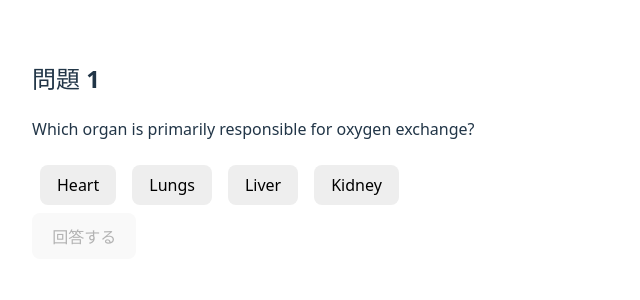
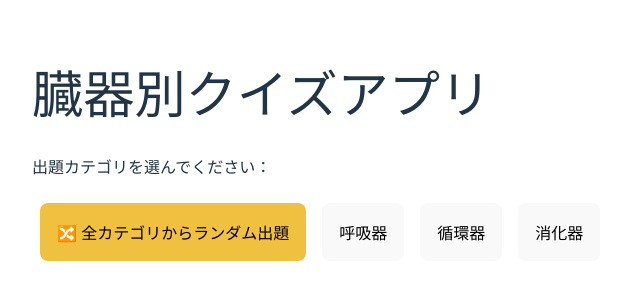
Before and after one commit to takayukitsujimoto/quiz-app, a React (Vite) app: page / in a window 1280 px wide. Shown: the part 250-550 px from the top of the page, without its empty margins (0-640 px from the left). Built offline with nearby package versions, Linux system fonts and the light colour scheme.

Commit message:
Add all-category random quiz mode

```diff
--- a/src/App.jsx
+++ b/src/App.jsx
@@ -11,22 +11,37 @@ function shuffleArray(array) {
   return copied;
 }
 
+// 利用できるカテゴリ一覧（増やすだけでOK）
+const categories = ["呼吸器", "循環器", "消化器"];
+
 function App() {
-  // 初回読み込み時に10問をランダムに選択
-  const shuffledQuestions = shuffleArray(allQuestions).slice(0, 10);
-  const [questions] = useState(shuffledQuestions);
-
+  const [view, setView] = useState("home"); // "home", "quiz", "result"
+  const [selectedCategory, setSelectedCategory] = useState(null);
+  const [questions, setQuestions] = useState([]);
   const [currentIndex, setCurrentIndex] = useState(0);
   const [selected, setSelected] = useState(null);
   const [showExplanation, setShowExplanation] = useState(false);
   const [score, setScore] = useState(0);
-  const [finished, setFinished] = useState(false);
 
   const currentQuestion = questions[currentIndex];
 
+  const startQuiz = (category) => {
+   const filtered = category
+     ? allQuestions.filter(q => q.category === category)
+     : allQuestions;
+   const shuffled = shuffleArray(filtered).slice(0, 10);
+   setSelectedCategory(category);
+   setQuestions(shuffled);
+   setCurrentIndex(0);
+   setScore(0);
+   setSelected(null);
+   setShowExplanation(false);
+   setView("quiz");
+ };
+
+
   const handleAnswer = () => {
     if (selected === null) return;
-
     if (currentQuestion.choices[selected].isCorrect) {
       setScore(score + 1);
     }
@@ -39,25 +54,72 @@ function App() {
     if (currentIndex + 1 < questions.length) {
       setCurrentIndex(currentIndex + 1);
     } else {
-      setFinished(true);
+      setView("result");
     }
   };
 
-  if (finished) {
+  const goHome = () => {
+    setView("home");
+    setSelectedCategory(null);
+  };
+
+  // ---------------------------
+  // ホーム画面
+  if (view === "home") {
+  return (
+    <div style={{ padding: "2rem" }}>
+      <h1>臓器別クイズアプリ</h1>
+      <p>出題カテゴリを選んでください：</p>
+      <button
+        onClick={() => startQuiz(null)}
+        style={{
+          margin: "0.5rem",
+          padding: "1rem",
+          fontSize: "1rem",
+          backgroundColor: "#f0c040"
+        }}
+      >
+        🔀 全カテゴリからランダム出題
+      </button>
+      {categories.map((cat) => (
+        <button
+          key={cat}
+          onClick={() => startQuiz(cat)}
+          style={{
+            margin: "0.5rem",
+            padding: "1rem",
+            fontSize: "1rem"
+          }}
+        >
+          {cat}
+        </button>
+      ))}
+   　 </div>
+ 　 );
+}
+
+  // ---------------------------
+  // 結果画面
+  if (view === "result") {
     return (
       <div style={{ padding: "2rem" }}>
-        <h1>演習終了！</h1>
+        <h1>{selectedCategory}クイズ 終了！</h1>
         <p>正解数: {score} / {questions.length}</p>
         <p>正答率: {(score / questions.length * 100).toFixed(1)}%</p>
+        <button onClick={goHome}>ホームにもどる</button>
       </div>
     );
   }
 
+  // ---------------------------
+  // クイズ画面
   return (
     <div style={{ padding: "2rem" }}>
-      <h2>問題 {currentIndex + 1}</h2>
+      <h2>{selectedCategory}：問題 {currentIndex + 1}</h2>
       <p>{currentQuestion.text}</p>
-      {currentQuestion.image && <img src={currentQuestion.image} alt="問題画像" width="300" />}
+      {currentQuestion.image && (
+        <img src={currentQuestion.image} alt="問題画像" width="300" />
+      )}
       <div>
         {currentQuestion.choices.map((choice, idx) => (
           <button
@@ -84,7 +146,7 @@ function App() {
           </p>
           <div>
             <strong>解説:</strong>
-            {currentQuestion.explanation.split('\n').map((line, idx) => (
+            {currentQuestion.explanation.split("\n").map((line, idx) => (
               <p key={idx}>{line}</p>
             ))}
           </div>
--- a/src/questions.json
+++ b/src/questions.json
@@ -1,6 +1,7 @@
 [
   {
     "id": 1,
+    "category": "呼吸器",
     "text": "Which organ is primarily responsible for oxygen exchange?",
     "image": null,
     "choices": [
@@ -13,6 +14,7 @@
   },
   {
     "id": 2,
+    "category": "循環器",
     "text": "Which blood vessel carries oxygenated blood from the lungs to the heart?",
     "image": null,
     "choices": [
@@ -25,8 +27,9 @@
   },
   {
     "id": 3,
+    "category": "呼吸器",
     "text": "43歳女性。右上葉に2cmの腫瘤影が認められ、切除術が施行された。術後の病理組織学的所見で最も考えられるものはどれか。",
-    "image": null,
+    "image": "/images/sclerosing_pneumocytoma.jpg",
     "choices": [
       { "text": "線毛性粘液結節性乳頭状腫瘍", "isCorrect": false },
       { "text": "硬化性肺胞上皮腫", "isCorrect": true },
```
Also changed, not shown: public/images/sclerosing_pneumocytoma.jpg (added).
